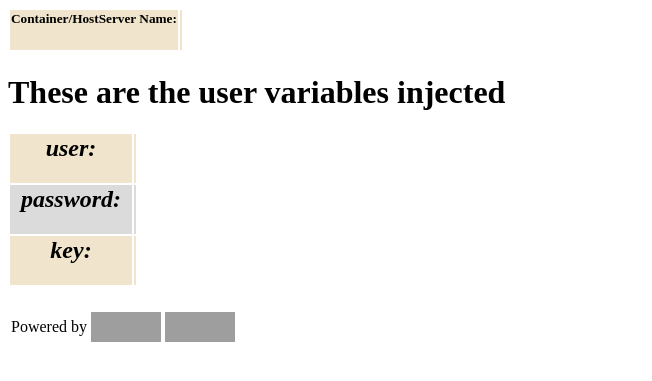
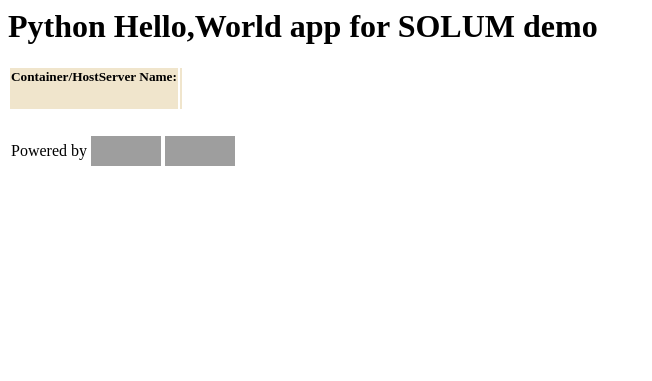
Before and after one commit to vikomall/solum-python-sample-app, a Python web app: template templates/index.html in a window 1280 px wide. Shown: the top 381 px of the page, without its empty margins (0-652 px from the left). Run offline with Jinja, Linux system fonts and the light colour scheme; the template is opened without the code that fills it, so the values that code supplies are empty; grey boxes are pictures that could not be loaded.

Commit message:
Update index.html

```diff
--- a/templates/index.html
+++ b/templates/index.html
@@ -1,26 +1,12 @@
 
+<h1>Python Hello,World app for SOLUM demo</h1>
 <table>
   <tr>
     <td bgcolor="#F0E5CC" align="center"><h5>Container/HostServer Name:</h5></td>
     <td bgcolor="#F0E5CC"><h3>{{ container }}</h3></td>
   </tr>
 </table>
-<h1>These are the user variables injected</h1>
 
-<table>
-  <tr>
-    <td bgcolor="#F0E5CC" align="center"><h2><i>user:</i></h2></td>
-    <td bgcolor="#F0E5CC"><h3>{{ user }}</h3></td>
-  </tr>
-  <tr>
-    <td bgcolor="#DBDBDB" align="center" width="120"><h2><i>password:</i></h2></td>
-    <td bgcolor="#DBDBDB"><h3>{{ password }}</h3></td>
-  </tr>
-  <tr>
-    <td bgcolor="#F0E5CC" align="center"><h2><i>key:</i></h2></td>
-    <td bgcolor="#F0E5CC"><h4>{{ key }}</h4></td>
-  </tr>
-</table>
 
 <table>
   <tr><td height="20"></td></tr>
```
